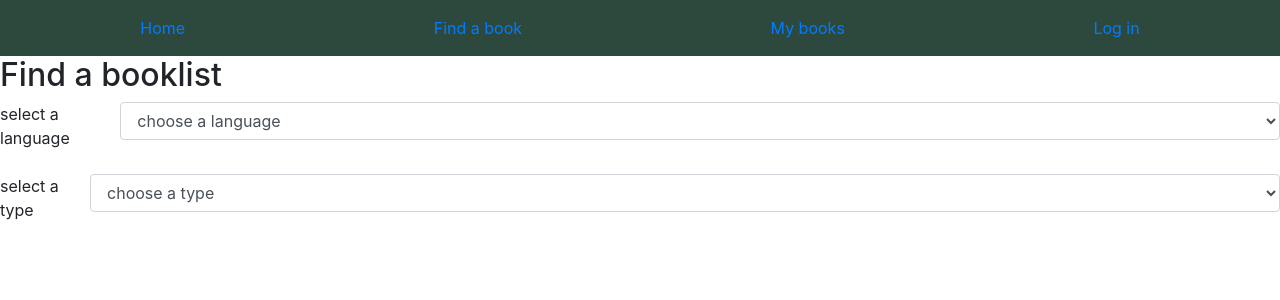
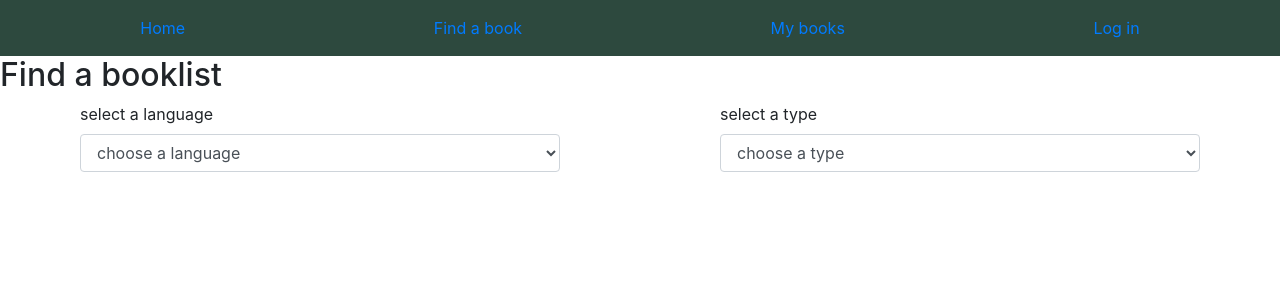
Before and after one commit to Tomtom-dev/Language-book-app-client, a React (Create React App) app: page /findBook in a window 1280 px wide. Shown: the top 300 px of the page. Built offline with nearby package versions, Linux system fonts and the light colour scheme.

Commit message:
finish styling the form page with flexbox

```diff
--- a/src/pages/find-a-booklist/index.css
+++ b/src/pages/find-a-booklist/index.css
@@ -1,3 +1,8 @@
 .input-select-size{
-    width:40em;
+    width:30em;
 }
+
+.form-booklist{
+    display:flex;
+    justify-content: space-around;
+}
--- a/src/pages/find-a-booklist/index.js
+++ b/src/pages/find-a-booklist/index.js
@@ -1,6 +1,7 @@
 import React,{useState} from 'react'
 import { Button, Form, FormGroup, Label, Input, FormText } from 'reactstrap';
 import './index.css'
+import axios from 'axios'
 
 export default function FindABookList() {
 
@@ -14,18 +15,18 @@ export default function FindABookList() {
     return (
         <div>
             <h2>Find a booklist</h2>
-            <Form>
-                <FormGroup style={{display:"flex"}}>
+            <Form className="form-booklist">
+                <FormGroup  className="input-select-size">
                     <Label>select a language</Label>
                     <Input className="input-select-size" type="select" onChange={event =>setLanguage(event.target.value)} value={language}>
                         <option selected="selected">choose a language</option>
                         <option>EN</option>
                         <option>FR</option>
                         <option>NL</option>
-
                     </Input>
                 </FormGroup>
-                <FormGroup style={{display:"flex"}}>
+
+                <FormGroup className="input-select-size">
                     <Label>select a type </Label>
                     <Input type="select" onChange={event =>setType(event.target.value)} value={type}>
                         <option selected="selected">choose a type</option>
```
